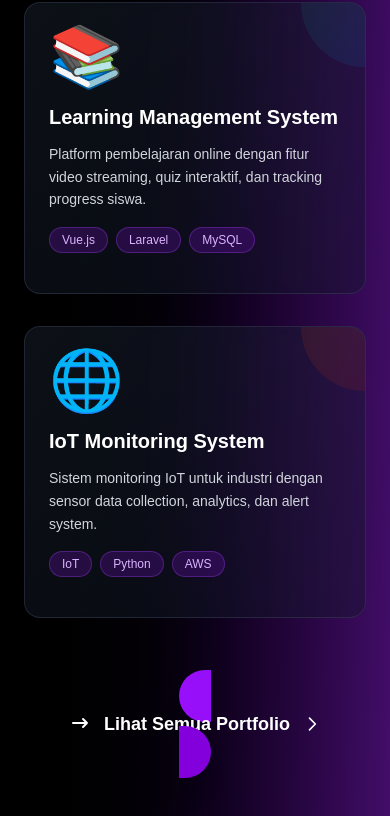
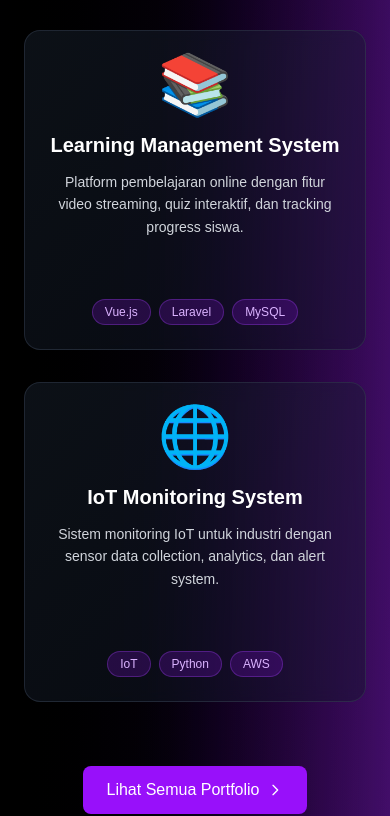
Before and after one commit to putram11/kancra-labs-landing-pages, a Next.js app: page / in a window 390 px wide. Shown: the part 8395-9211 px from the top of the page. Built offline with nearby package versions, Linux system fonts and the light colour scheme.

Commit message:
feat: Improve Portfolio section layout; enhance project card design for better responsiveness and visual appeal, and update View More button styling for consistency

```diff
--- a/src/app/page.tsx
+++ b/src/app/page.tsx
@@ -439,14 +439,12 @@ export default function Home() {
                 color: 'from-orange-500 to-red-600'
               }
             ].map((project, index) => (
-              <div key={index} className="group bg-gradient-to-br from-gray-800/40 to-gray-900/40 backdrop-blur-sm p-6 rounded-2xl border border-gray-700/50 hover:border-purple-500/50 transition-all duration-500 hover:transform hover:scale-105 relative overflow-hidden">
-                <div className={`absolute top-0 right-0 w-32 h-32 bg-gradient-to-br ${project.color} opacity-10 rounded-full -translate-y-16 translate-x-16 group-hover:scale-150 transition-transform duration-500`}>
-                </div>
-                <div className="relative z-10">
-                  <div className="text-6xl mb-4 group-hover:scale-110 transition-transform duration-300">{project.image}</div>
-                  <h3 className="text-xl font-bold text-white mb-3">{t(project.titleKey)}</h3>
-                  <p className="text-gray-300 text-sm mb-4 leading-relaxed">{t(project.descKey)}</p>
-                  <div className="flex flex-wrap gap-2 mb-4">
+              <div key={index} className="group bg-gradient-to-br from-gray-800/40 to-gray-900/40 backdrop-blur-sm p-6 rounded-2xl border border-gray-700/50 hover:border-purple-500/50 transition-all duration-500 hover:transform hover:scale-105 relative overflow-hidden h-full min-h-[320px] flex flex-col">
+                <div className="relative z-10 flex flex-col h-full">
+                  <div className="text-6xl mb-4 group-hover:scale-110 transition-transform duration-300 text-center">{project.image}</div>
+                  <h3 className="text-xl font-bold text-white mb-3 text-center">{t(project.titleKey)}</h3>
+                  <p className="text-gray-300 text-sm mb-4 leading-relaxed text-center flex-grow">{t(project.descKey)}</p>
+                  <div className="flex flex-wrap gap-2 justify-center mt-auto">
                     {project.tech.map((tech, techIndex) => (
                       <span key={techIndex} className="bg-purple-600/20 text-purple-300 px-3 py-1 rounded-full text-xs font-medium border border-purple-500/30">
                         {tech}
@@ -460,16 +458,11 @@ export default function Home() {
 
           {/* View More Button */}
           <AnimatedSection animation="fadeInUp" delay={600} className="text-center">
-            <Link href="/portfolio" className="group bg-gradient-to-r from-purple-600 to-purple-700 text-white px-8 py-4 rounded-full font-semibold text-lg hover:from-purple-700 hover:to-purple-800 transition-all duration-300 transform hover:scale-105 shadow-xl hover:shadow-purple-500/25">
-              <span className="flex items-center justify-center gap-3">
-                <svg className="w-6 h-6" fill="none" stroke="currentColor" viewBox="0 0 24 24">
-                  <path strokeLinecap="round" strokeLinejoin="round" strokeWidth={2} d="M19 11H5m14 0l-4-4m4 4l-4 4" />
-                </svg>
-                {t('portfolio.viewAll')}
-                <svg className="w-5 h-5 group-hover:translate-x-1 transition-transform" fill="none" stroke="currentColor" viewBox="0 0 24 24">
-                  <path strokeLinecap="round" strokeLinejoin="round" strokeWidth={2} d="M9 5l7 7-7 7" />
-                </svg>
-              </span>
+            <Link href="/portfolio" className="inline-flex items-center gap-2 bg-purple-600 hover:bg-purple-700 text-white px-6 py-3 rounded-lg font-medium transition-colors duration-200">
+              {t('portfolio.viewAll')}
+              <svg className="w-4 h-4" fill="none" stroke="currentColor" viewBox="0 0 24 24">
+                <path strokeLinecap="round" strokeLinejoin="round" strokeWidth={2} d="M9 5l7 7-7 7" />
+              </svg>
             </Link>
           </AnimatedSection>
         </div>
```
